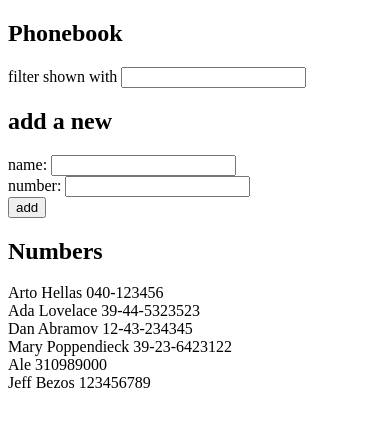
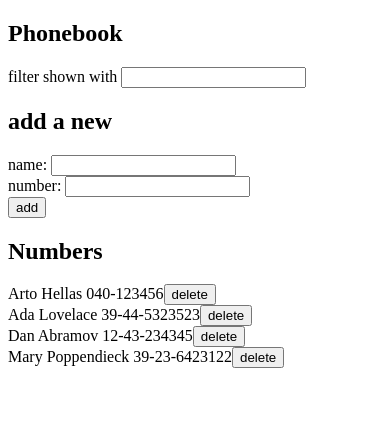
Before and after one commit to saperez17/fullstack-part-2-phonebook, a React (Create React App) app: page / in a window 390 px wide. Shown: the top 426 px of the page. Built offline with nearby package versions, Linux system fonts and the light colour scheme; data requests are answered from the project's data file.

Commit message:
Part2 Phonebook exercise 2.18 step10

```diff
--- a/db.json
+++ b/db.json
@@ -19,16 +19,6 @@
       "name": "Mary Poppendieck",
       "number": "39-23-6423122",
       "id": 4
-    },
-    {
-      "name": "Ale",
-      "number": "310989000",
-      "id": 5
-    },
-    {
-      "name": "Jeff Bezos",
-      "number": "123456789",
-      "id": 6
     }
   ]
 }
--- a/src/App.js
+++ b/src/App.js
@@ -34,25 +34,39 @@ const PersonForm = ({ formSubmitHandler, inputHandler, newContact }) => {
   );
 };
 
-const Person = ({ name, number, id }) => {
+const Person = ({ name, number, id ,deleteClickHandler}) => {
   return (
     <div key={id}>
       {name} {number}
+      <button onClick={deleteClickHandler}>delete</button>
     </div>
   );
 };
-const Persons = ({ contacts }) => {
+const Persons = ({ persons, filter, setPersons }) => {
+  const fileredContacts = persons.filter((person) =>
+    person.name.toLowerCase().startsWith(filter.toLowerCase())
+  );
+  const onDeleteHandler = id =>{
+    const toDeleteContact = persons.filter(contact => contact.id===id);
+    const userConfirmation = window.confirm(`Are you sure you want to delete ${toDeleteContact.name}`);
+    if(userConfirmation){
+      personService.deleteContact(id)
+      .then(response=>{
+        setPersons(persons.filter(person => person.id !== id));
+      })
+    }
+  }
+
   return (
     <div>
-      {contacts.map((person, key) => (
-        <Person name={person.name} number={person.number} id={person.id}/>
+      {fileredContacts.map((person, key) => (
+        <Person name={person.name} number={person.number} id={person.id} deleteClickHandler={()=>onDeleteHandler(person.id)}/>
       ))}
     </div>
   );
 };
 const App = () => {
-  const [persons, setPersons] = useState([
-  ]);
+  const [persons, setPersons] = useState([]);
   const [newContact, setNewContact] = useState({ name: "", number: "" });
   const [filter, setFilter] = useState("");
 
@@ -88,9 +102,7 @@ const App = () => {
     setFilter(e.target.value);
   };
 
-  const fileredContacts = persons.filter((person) =>
-    person.name.toLowerCase().startsWith(filter.toLowerCase())
-  );
+
   return (
     <div>
       <h2>Phonebook</h2>
@@ -104,7 +116,7 @@ const App = () => {
         newContact={newContact}
       />
       <h2>Numbers</h2>
-      <Persons contacts={fileredContacts} />
+      <Persons persons={persons} setPersons={setPersons} filter={filter} />
     </div>
   );
 };
--- a/src/services/persons.js
+++ b/src/services/persons.js
@@ -16,8 +16,13 @@ const update = (id, newObject)=>{
     return request.then(response=>response.data)
 }
 
+const deleteContact = id =>{
+    const request = axios.delete(`${baseUrl}/${id}`)
+    return request.then(response=>response.data)
+}
 export default {
     getAll,
     create,
-    update
+    update,
+    deleteContact
 }
```
